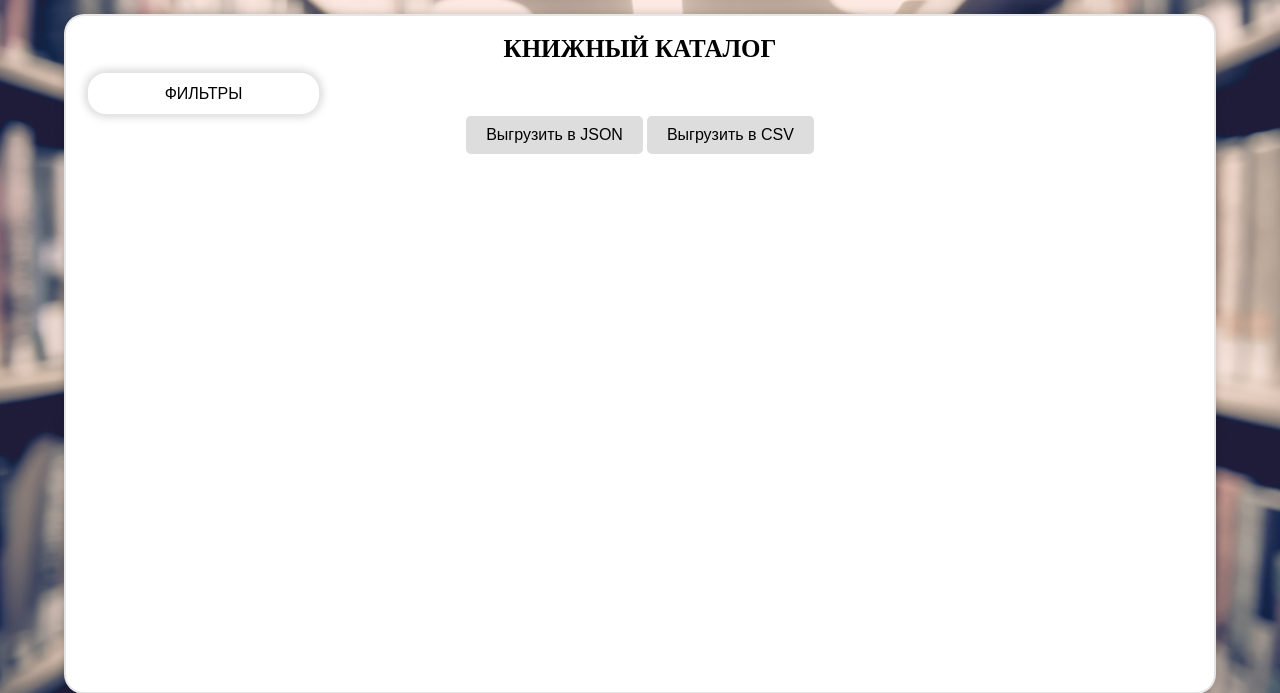
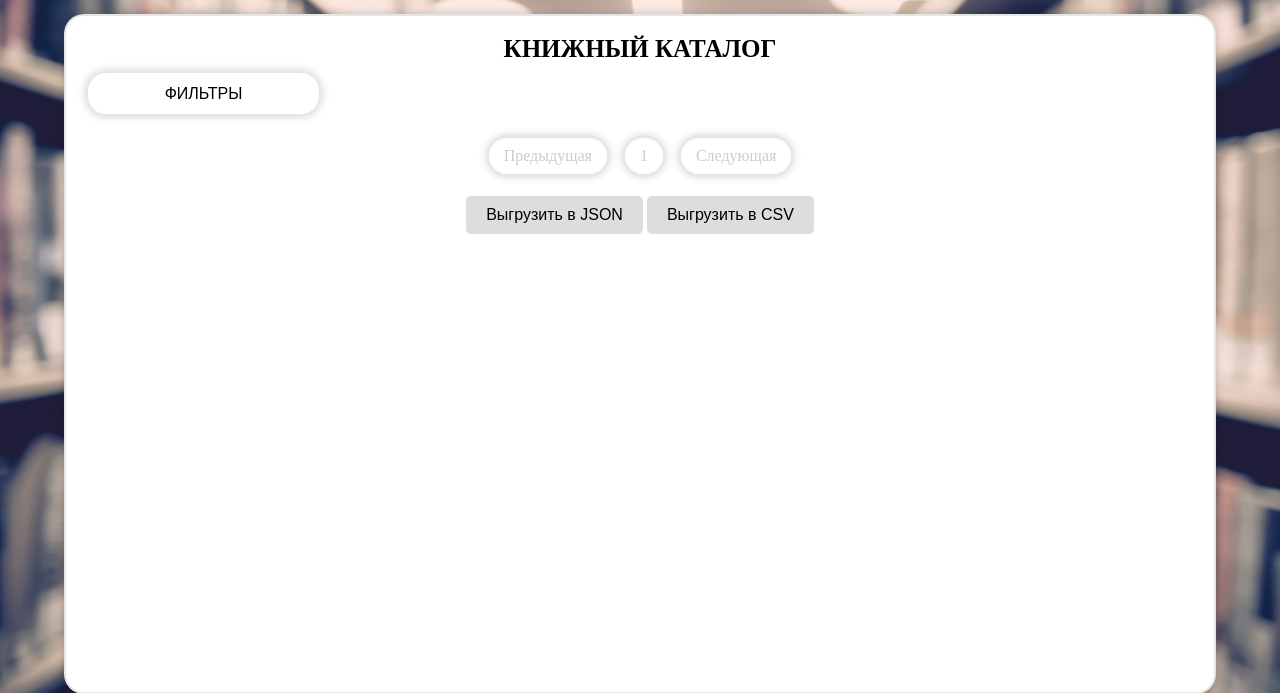
Before and after one commit to sshadooff/coursework_db, a Django app: page /books/ in a window 1280 px wide. Shown: the part 78-771 px from the top of the page. Run offline with Django 4.2, Linux system fonts and the light colour scheme; data comes from the database, SQL or seed files in the repository; data that the repository does not hold is empty; parts of the project's set-up code (start-up, migrations or seed data) failed here and were passed over.

Commit message:
Added pagination (1)

```diff
--- a/library/book_catalog/models.py
+++ b/library/book_catalog/models.py
@@ -47,6 +47,7 @@ class BookCatalog(models.Model):
         db_table = "book_catalog"
         verbose_name = "Книгу"
         verbose_name_plural = "Книги"
+        ordering = ["id"]
 
     def __str__(self):
         return self.title
--- a/library/book_catalog/templates/book_catalog/books.html
+++ b/library/book_catalog/templates/book_catalog/books.html
@@ -82,10 +82,55 @@
         {% endfor %}
     </div>
 
-    <button style="background-color: #ddd; color: black; border: none; border-radius: 5px; padding: 10px 20px; font-size: 16px; cursor: pointer; transition: background-color 0.3s, transform 0.2s;"
-        onclick="window.location.href='{% url 'book_catalog:export_books_to_json' %}'">Выгрузить в JSON</button>
+    <div class="paginator">
+        <ul class="pagination">
+            <div class="page-item-class">
+                <li class="page-item {% if not books.has_previous %}disabled{% endif %}">
+                    <a class="page-link" href="{% if books.has_previous %}
+                        {% url "book_catalog:index" books.previous_page_number %}
+                    {% else %} #
+                    {% endif %}">Предыдущая</a>
+                </li>
+
+                {% for page in books.paginator.page_range %}
+                    {% if page >= books.number|add:-2 and page <= books.number|add:2 %}
+                        <li class="page-item {% if books.number == page%}disabled{% endif %}">
+                            <a class="page-link" href="{% url "book_catalog:index" page %}">{{page}}</a>
+                        </li>
+                    {% endif %}
+                {% endfor %}
+
+                <li class="page-item {% if not books.has_next %}disabled{% endif %}">
+                    <a class="page-link" href="{% if books.has_next %}
+                        {% url "book_catalog:index" books.next_page_number %}
+                    {% else %} #
+                    {% endif %}">Следующая</a>
+                </li>
+            </div>
+        </ul>
+    </div>
 
     <button style="background-color: #ddd; color: black; border: none; border-radius: 5px; padding: 10px 20px; font-size: 16px; cursor: pointer; transition: background-color 0.3s, transform 0.2s;"
-        onclick="window.location.href='{% url 'book_catalog:export_books_to_csv' %}'">Выгрузить в CSV</button>
+        onclick="exportToJson()">Выгрузить в JSON</button>
+
+    <button style="background-color: #ddd; color: black; border: none; border-radius: 5px; padding: 10px 20px; font-size: 16px; cursor: pointer; transition: background-color 0.3s, transform 0.2s;"
+            onclick="exportToCsv()">Выгрузить в CSV</button>
+
+    <script>
+        function getQueryString() {
+            const urlParams = new URLSearchParams(window.location.search);
+            return urlParams.toString();
+        }
+
+        function exportToJson() {
+            const queryString = getQueryString();
+            window.location.href = "{% url 'book_catalog:export_books_to_json' %}?" + queryString;
+        }
+
+        function exportToCsv() {
+            const queryString = getQueryString();
+            window.location.href = "{% url 'book_catalog:export_books_to_csv' %}?" + queryString;
+        }
+    </script>
 
 {% endblock content %}
--- a/library/book_catalog/urls.py
+++ b/library/book_catalog/urls.py
@@ -5,6 +5,7 @@ app_name = "book_catalog"
 
 urlpatterns = [
     path("", views.books, name="index"),
+    path("<int:page>", views.books, name="index"),
     path("book/<slug:book_slug>", views.book, name="book"),
     path("export/json/", views.export_books_to_json, name="export_books_to_json"),
     path("export/csv/", views.export_books_to_csv, name="export_books_to_csv"),
--- a/library/book_catalog/views.py
+++ b/library/book_catalog/views.py
@@ -1,11 +1,12 @@
 import csv
+from django.core.paginator import Paginator
 from django.http import HttpResponse, JsonResponse
 from django.shortcuts import render
 
 from book_catalog.models import Author, BookCatalog, Genre
 
 
-def books(request):
+def books(request, page=1):
     books = BookCatalog.objects.all()
     authors = Author.objects.all()
     genres = Genre.objects.all()
@@ -24,10 +25,13 @@ def books(request):
     if age_restriction:
         books = books.filter(age_restriction=age_restriction)
 
+    paginator = Paginator(books, 6)
+    current_page = paginator.page(page)
+
     context = {
         "title": "Книжный каталог",
         "content": "КНИЖНЫЙ КАТАЛОГ",
-        "books": books,
+        "books": current_page,
         "authors": authors,
         "genres": genres,
         "age_restrictions": age_restrictions,
@@ -48,17 +52,63 @@ def book(request, book_slug):
 
 
 def export_books_to_json(request):
+    author = request.GET.get("author", None)
+    genre = request.GET.get("genre", None)
+    age_restriction = request.GET.get("age_restriction", None)
+
     books = BookCatalog.objects.all()
 
+    if author:
+        books = books.filter(author=author)
+
+    if genre:
+        books = books.filter(genre=genre)
+
+    if age_restriction:
+        books = books.filter(age_restriction=age_restriction)
+
+    page_number = request.GET.get("page", 1)
+    page_size = request.GET.get("page_size", 6)
+    paginator = Paginator(books, page_size)
+
+    try:
+        page = paginator.page(page_number)
+    except Exception as e:
+        return JsonResponse({"error": str(e)}, status=400)
+
     books_list = list(
-        books.values("title", "author", "genre", "age_restriction", "annotation")
+        page.object_list.values(
+            "title", "author", "genre", "age_restriction", "annotation"
+        )
     )
 
     return JsonResponse(books_list, safe=False)
 
 
 def export_books_to_csv(request):
+    author = request.GET.get("author", None)
+    genre = request.GET.get("genre", None)
+    age_restriction = request.GET.get("age_restriction", None)
+
     books = BookCatalog.objects.all()
+
+    if author:
+        books = books.filter(author=author)
+
+    if genre:
+        books = books.filter(genre=genre)
+
+    if age_restriction:
+        books = books.filter(age_restriction=age_restriction)
+
+    page_number = request.GET.get("page", 1)
+    page_size = request.GET.get("page_size", 6)
+    paginator = Paginator(books, page_size)
+
+    try:
+        page = paginator.page(page_number)
+    except Exception as e:
+        return HttpResponse(f"Ошибка страницы: {str(e)}", status=400)
 
     response = HttpResponse(content_type="text/csv")
     response["Content-Disposition"] = 'attachment; filename="books.csv"'
@@ -66,7 +116,7 @@ def export_books_to_csv(request):
     writer = csv.writer(response)
     writer.writerow(["title", "author", "genre", "age_restriction", "annotation"])
 
-    for book in books:
+    for book in page.object_list:
         writer.writerow(
             [book.title, book.author, book.genre, book.age_restriction, book.annotation]
         )
--- a/library/static/library_static/css/books_style.css
+++ b/library/static/library_static/css/books_style.css
@@ -163,3 +163,54 @@
     opacity: 1;
     transform: scaleY(1);
 }
+
+
+
+.paginator {
+    margin: 20px auto;
+    text-align: center;
+}
+
+.pagination {
+    list-style: none;
+    padding: 0;
+    margin: 0;
+}
+
+.page-item {
+    display: inline-block;
+    margin: 0 5px;
+}
+
+.page-item a {
+    display: inline-block;
+    padding: 10px 15px;
+    font-size: 16px;
+    text-decoration: none;
+    color: black;
+    background: rgba(255, 255, 255, 0.79);
+    border: 2px solid rgba(133, 131, 131, 0.2);
+    border-radius: 20px;
+    box-shadow: 0 0 10px rgba(0, 0, 0, 0.2);
+    transition: background 0.2s, color 0.2s;
+}
+
+.page-item a:hover {
+    background: white;
+    box-shadow: 0 0 20px rgba(0, 0, 0, 0.2);
+}
+
+.page-item.disabled a {
+    color: #ccc;
+    background: transparent;
+}
+
+.page-item.first a,
+.page-item.last a {
+    font-weight: bold;
+}
+
+.pagination span {
+    margin: 0 10px;
+    font-size: 14px;
+}
```
